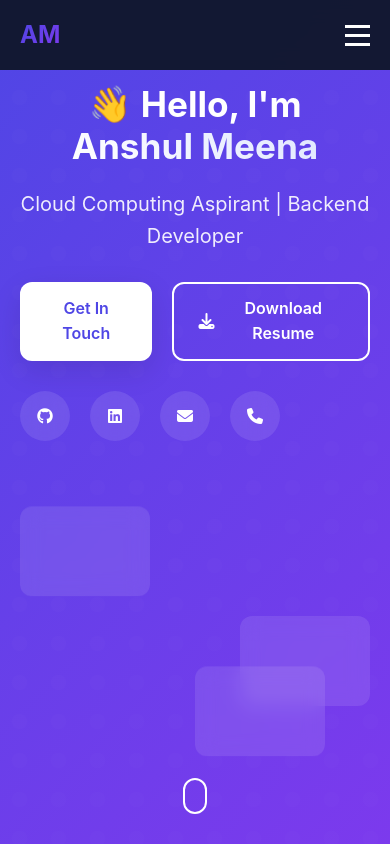
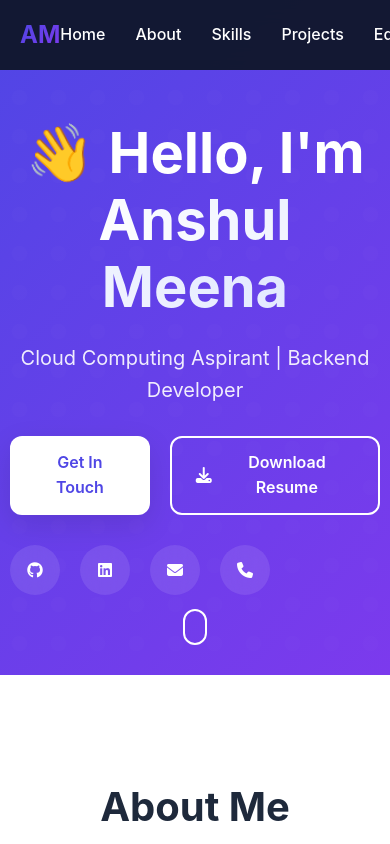
Before and after one commit to anshulmeena2007/Portfolio-, a plain HTML site: page index.html in a window 390 px wide. Shown: the top 844 px of the page. Drawn offline with Linux system fonts and the light colour scheme.

Commit message:
Update styles.css

```diff
--- a/styles.css
+++ b/styles.css
@@ -774,44 +774,25 @@ section {
   color: var(--white);
   font-size: 1.2rem;
 }
-
-  /* ---------------------------------------
-   MOBILE RESPONSIVE FIXES
----------------------------------------- */
-
 @media (max-width: 768px) {
 
-  /* Navbar */
-  .nav-menu {
-    display: none;
-    position: absolute;
-    top: 70px;
-    right: 20px;
-    background: #0f172a;
-    flex-direction: column;
-    width: 200px;
-    padding: 20px;
-    gap: 20px;
-    border-radius: 12px;
+  /* Hero */
+  .hero-section {
+    height: auto;
+    padding: 120px 0 80px;
   }
 
-  .hamburger {
-    display: flex;
-  }
-
-  /* Hero Section */
-  .hero-content {
-    grid-template-columns: 1fr;
+.hero-content {
+    grid-template-columns: 1fr !important;
+    width: 100%;
+    margin: 0 auto;
+    padding: 0 10px;
     text-align: center;
-  }
-
-  .hero-title {
-    font-size: 2.2rem;
-  }
+    overflow: hidden;
+}
 
   .hero-image {
-    height: 250px;
-    margin-top: 20px;
+    display: none;
   }
 
   .floating-card {
@@ -819,7 +800,7 @@ section {
     height: 90px;
   }
 
-  /* About Section */
+  /* About */
   .about-content {
     grid-template-columns: 1fr;
     text-align: center;
@@ -833,12 +814,12 @@ section {
     grid-template-columns: 1fr 1fr;
   }
 
-  /* Skills Section */
+  /* Skills */
   .skills-container {
     grid-template-columns: 1fr;
   }
 
-  /* Projects Section */
+  /* Projects */
   .projects-grid {
     grid-template-columns: 1fr;
   }
@@ -848,7 +829,7 @@ section {
     text-align: center;
   }
 
-  /* Education Section */
+  /* Education */
   .timeline {
     padding-left: 20px;
   }
@@ -865,7 +846,7 @@ section {
     left: 0px;
   }
 
-  /* Contact Section */
+  /* Contact */
   .contact-content {
     grid-template-columns: 1fr;
     text-align: center;
@@ -875,7 +856,7 @@ section {
     justify-content: center;
   }
 
-}
+}   /* <-- This one was missing */
 
 body {
   overflow-x: hidden;
```
